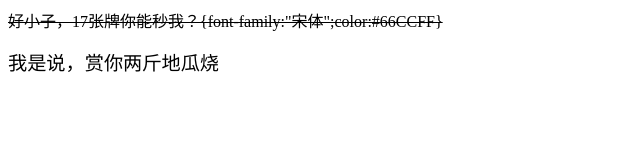
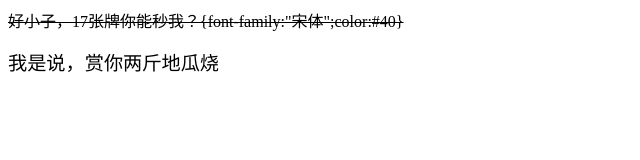
Before and after one commit to netazero/netazero.github.io, a plain HTML site: page index.html in a window 1280 px wide. Shown: the full height of the page, 0-640 px from the left. Drawn offline with Linux system fonts and the light colour scheme.

Commit message:
Update index.html

```diff
--- a/index.html
+++ b/index.html
@@ -1,3 +1,3 @@
-<s>好小子，17张牌你能秒我？{font-family:"宋体";color:#66CCFF}</s>
+<s>好小子，17张牌你能秒我？{font-family:"宋体";color:#40}</s>
 <p>   </p>
 <BIG>我是说，赏你两斤地瓜烧 </BIG>
```
